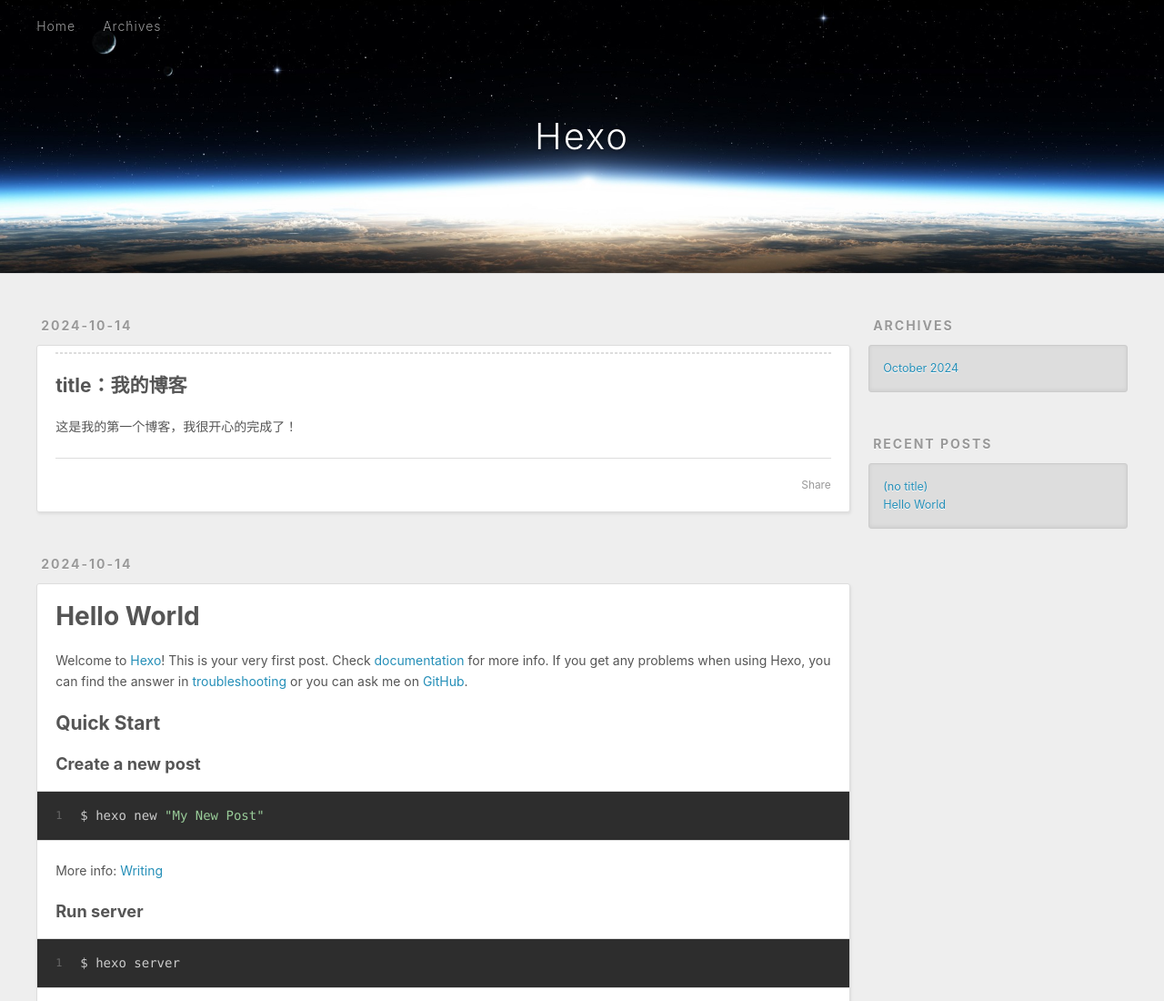
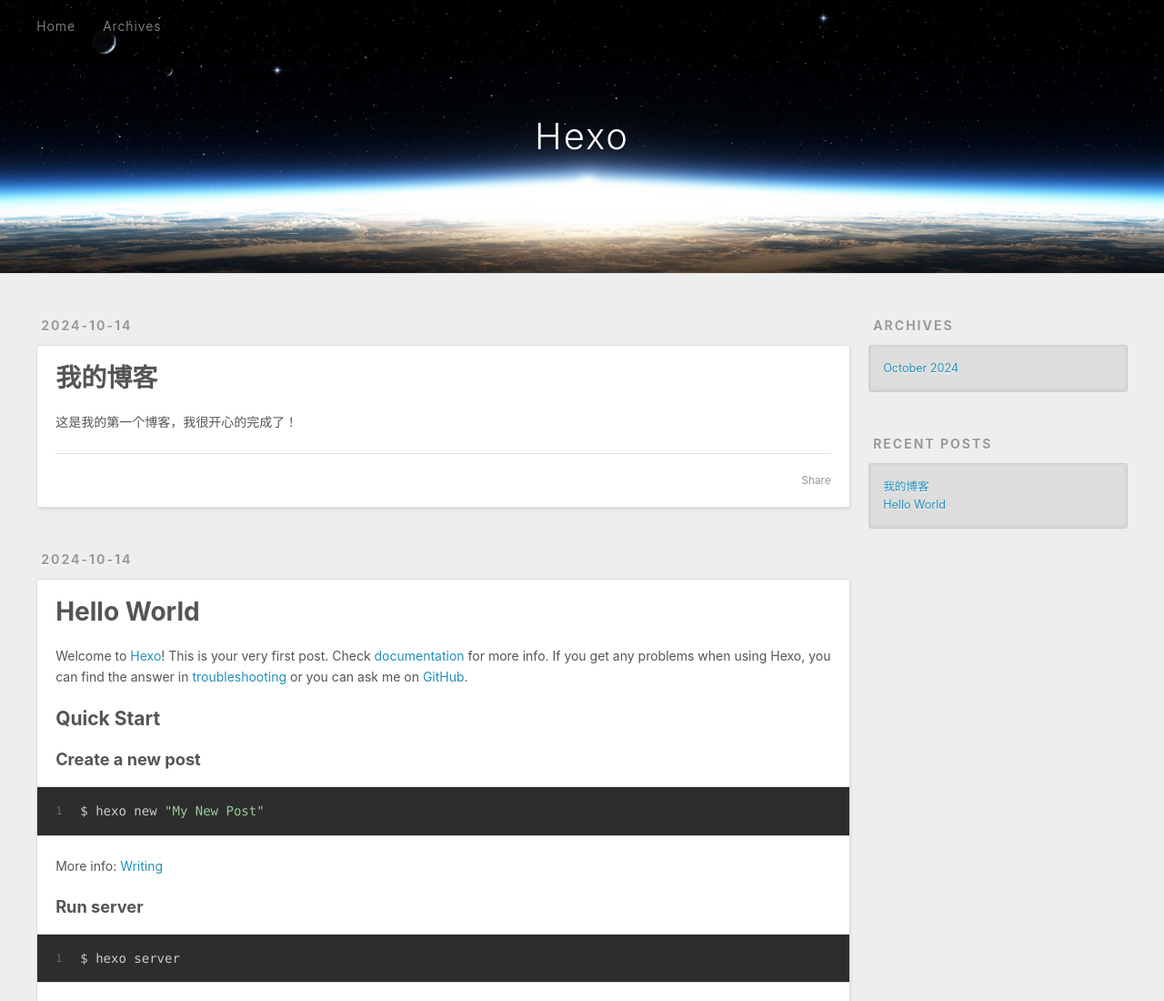
Before and after one commit to MingtaoRen/MingtaoRen.github.io, a plain HTML site: page index.html in a window 1280 px wide. Shown: the top 1100 px of the page at 91% size. Drawn offline with Linux system fonts and the light colour scheme.

Commit message:
Site updated: 2024-10-14 23:25:32

```diff
--- a/index.html
+++ b/index.html
@@ -79,15 +79,24 @@
   <div class="article-inner">
 
 
+      <header class="article-header">
+
+
+    <h1 itemprop="name">
+      <a class="p-name article-title" href="/2024/10/14/%E6%88%91%E7%9A%84%E5%8D%9A%E5%AE%A2/">我的博客</a>
+    </h1>
+
+
+      </header>
+
     <div class="e-content article-entry" itemprop="articleBody">
 
-        <hr>
-<h2 id="title：我的博客"><a href="#title：我的博客" class="headerlink" title="title：我的博客"></a>title：我的博客</h2><p>这是我的第一个博客，我很开心的完成了！</p>
+        <p>这是我的第一个博客，我很开心的完成了！</p>
 
 
     </div>
     <footer class="article-footer">
-      <a data-url="http://example.com/2024/10/14/%E6%88%91%E7%9A%84%E5%8D%9A%E5%AE%A2/" data-id="cm29int1k0001usip0x142zah" data-title="" class="article-share-link"><span class="fa fa-share">Share</span></a>
+      <a data-url="http://example.com/2024/10/14/%E6%88%91%E7%9A%84%E5%8D%9A%E5%AE%A2/" data-id="cm29iwq5s0001r0iphgfyaq3o" data-title="我的博客" class="article-share-link"><span class="fa fa-share">Share</span></a>
 
 
 
@@ -138,7 +147,7 @@
 
     </div>
     <footer class="article-footer">
-      <a data-url="http://example.com/2024/10/14/hello-world/" data-id="cm29int1f0000usiph5ddb44f" data-title="Hello World" class="article-share-link"><span class="fa fa-share">Share</span></a>
+      <a data-url="http://example.com/2024/10/14/hello-world/" data-id="cm29iwq5m0000r0ip5nxv5njr" data-title="Hello World" class="article-share-link"><span class="fa fa-share">Share</span></a>
 
 
 
@@ -181,7 +190,7 @@
       <ul>
 
           <li>
-            <a href="/2024/10/14/%E6%88%91%E7%9A%84%E5%8D%9A%E5%AE%A2/">(no title)</a>
+            <a href="/2024/10/14/%E6%88%91%E7%9A%84%E5%8D%9A%E5%AE%A2/">我的博客</a>
           </li>
 
           <li>
```
Also changed, not shown: 2024/10/14/hello-world/index.html (+3 -3 lines), 2024/10/14/我的博客/index.html (+18 -9 lines), archives/2024/10/index.html (+7 -1 lines), archives/2024/index.html (+7 -1 lines), archives/index.html (+7 -1 lines).
